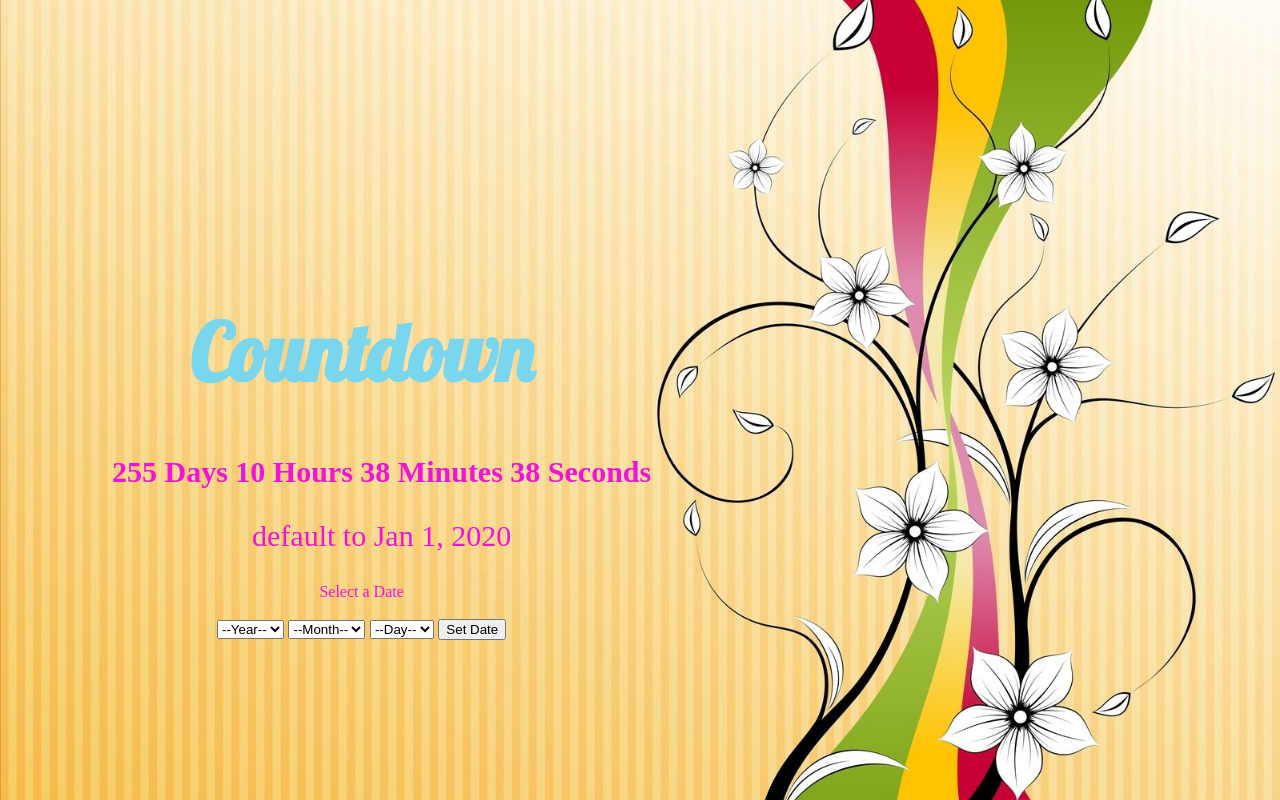
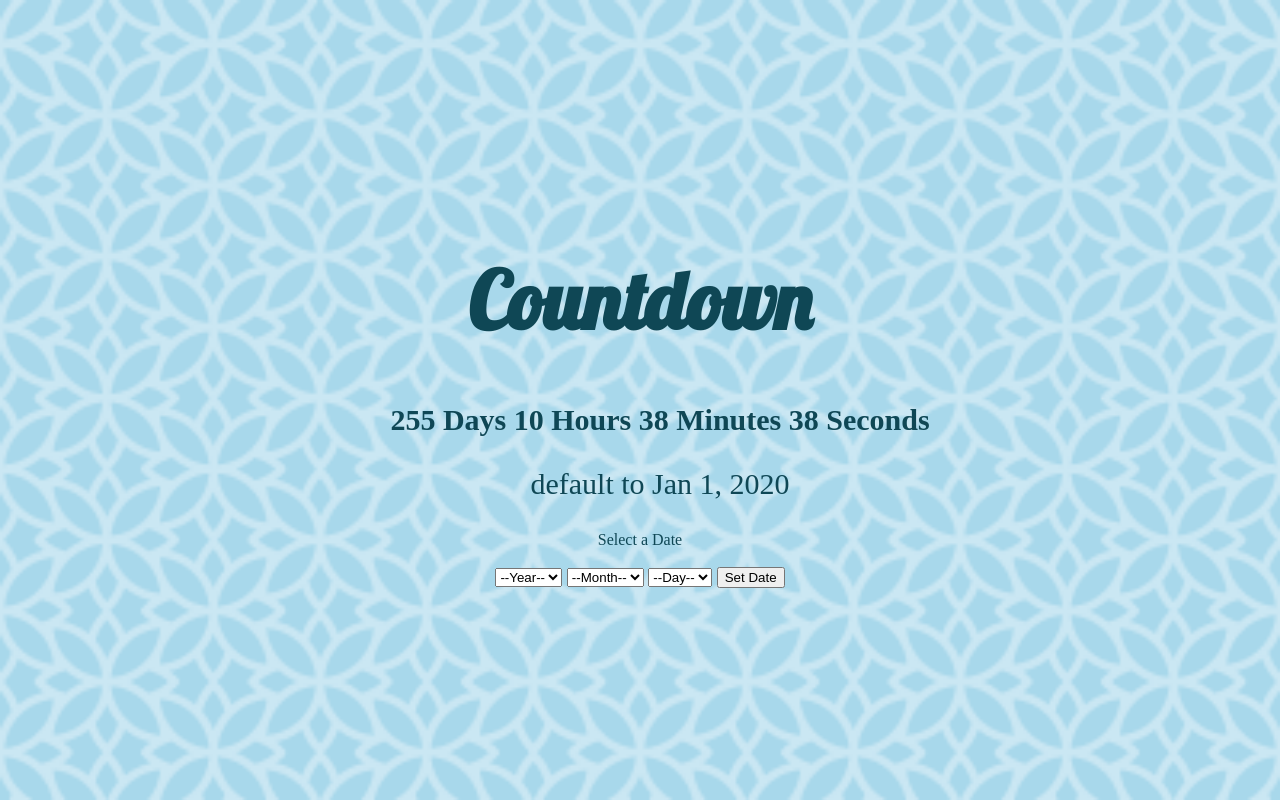
Before and after one commit to legendmine0117/portfolio-website, a plain HTML site: page countDown.html in a window 1280 px wide. Drawn offline with Linux system fonts and the light colour scheme.

Commit message:
change background image

```diff
--- a/countDown.css
+++ b/countDown.css
@@ -1,25 +1,31 @@
 @import url("https://fonts.googleapis.com/css2?family=Lobster&display=swap");
 
+* {
+  box-sizing: border-box;
+}
+
 body {
-  background-image: url(countDown_flower.jpg);
+  background-image: url(countDown_background.png);
   height: 100%;
   background-position: center;
   background-size: cover;
   background-repeat: no-repeat;
   background-attachment: fixed;
   display: flex;
+  align-items: center;
+  justify-content: center;
+  margin: 0;
+  min-height: 100vh;
 }
 
 .container {
-  margin-top: 15rem;
-  margin-left: 4rem;
   text-align: center;
 }
 
 h1 {
   font-family: lobster;
   font-size: 5rem;
-  color: rgb(120, 214, 238);
+  color: rgb(15, 71, 85);
 }
 
 li {
@@ -29,14 +35,13 @@ li {
 
 .numbers {
   font-size: 30px;
-
-  color: rgb(241, 18, 222);
+  color: rgb(15, 71, 85);
 }
 
 .input-container {
   margin-top: 5rem;
   font-size: 20px;
-  color: rgb(241, 18, 222);
+  color: rgb(15, 71, 85);
 }
 
 .sel {
@@ -46,7 +51,7 @@ li {
 }
 
 label {
-  color: rgb(241, 18, 222);
+  color: rgb(15, 71, 85);
 }
 
 .dropdown {
--- a/countDown.js
+++ b/countDown.js
@@ -1,4 +1,5 @@
 let endDate;
+
 window.onload = function(){
     endDate = new Date("Jan 1, 2022").getTime()
 }
```
Also changed, not shown: countDown_background.png (added), countDown_flower.jpg (deleted).
